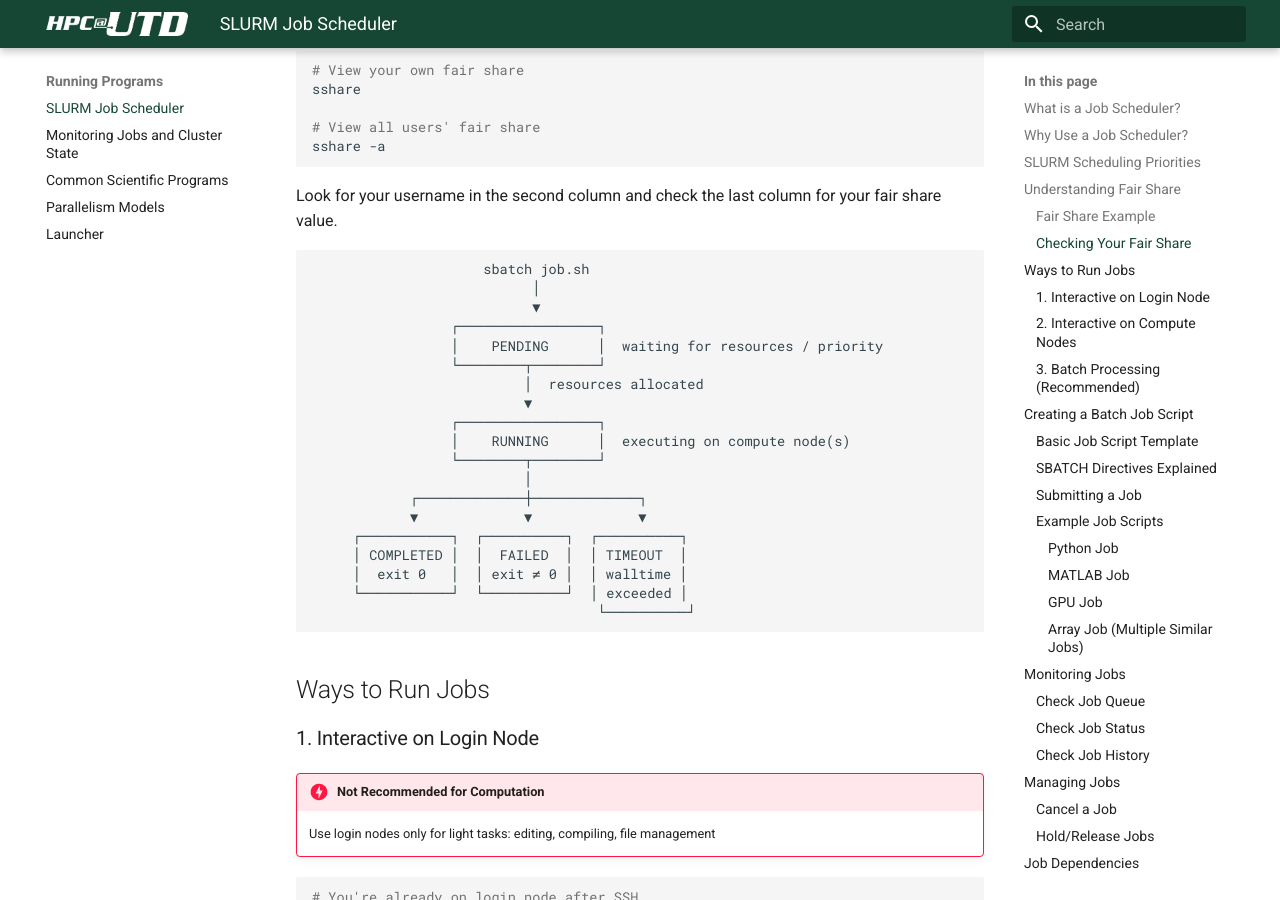
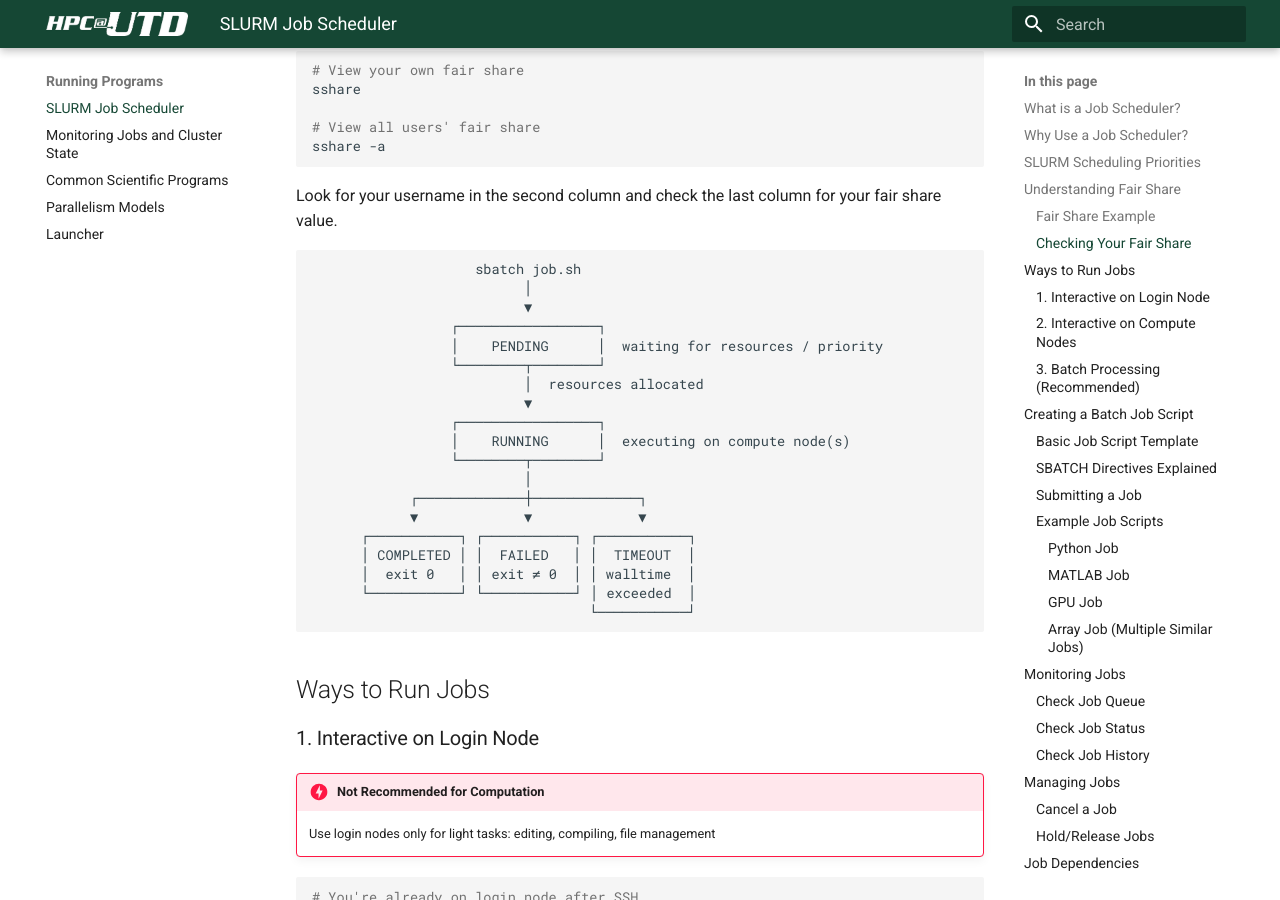
Before and after one commit to utdal/Juno-user-guide, an MkDocs documentation site: the page built from docs/running-programs/slurm.md, in a window 1280 px wide and 900 px high, scrolled down 2223 px. Built offline with MkDocs 1.6.1 and Material for MkDocs 9.7.7, drawn with Linux system fonts in a browser that asks for light colours.

Commit message:
ASCII art minor fixes

````diff
--- a/docs/running-programs/slurm.md
+++ b/docs/running-programs/slurm.md
@@ -83,9 +83,9 @@ sshare -a
 Look for your username in the second column and check the last column for your fair share value.
 
 ```
-                     sbatch job.sh
-                           │
-                           ▼
+                    sbatch job.sh
+                          │
+                          ▼
                  ┌─────────────────┐
                  │    PENDING      │  waiting for resources / priority
                  └────────┬────────┘
@@ -97,11 +97,11 @@ Look for your username in the second column and check the last column for your f
                           │
             ┌─────────────┼─────────────┐
             ▼             ▼             ▼
-     ┌───────────┐  ┌──────────┐  ┌──────────┐
-     │ COMPLETED │  │  FAILED  │  │ TIMEOUT  │
-     │  exit 0   │  │ exit ≠ 0 │  │ walltime │
-     └───────────┘  └──────────┘  │ exceeded │
-                                   └──────────┘
+      ┌───────────┐ ┌───────────┐ ┌───────────┐
+      │ COMPLETED │ │  FAILED   │ │  TIMEOUT  │
+      │  exit 0   │ │ exit ≠ 0  │ │ walltime  │
+      └───────────┘ └───────────┘ │ exceeded  │
+                                  └───────────┘
 ```
 
 ## Ways to Run Jobs
````
Also changed, not shown: docs/ai-and-ml/gpu-performance.md (+4 -4 lines), docs/ai-and-ml/pytorch-training.md (+4 -4 lines), docs/gui-and-tools/vscode.md (+1 -1 lines), docs/working-on-juno/modules.md (+2 -2 lines).
